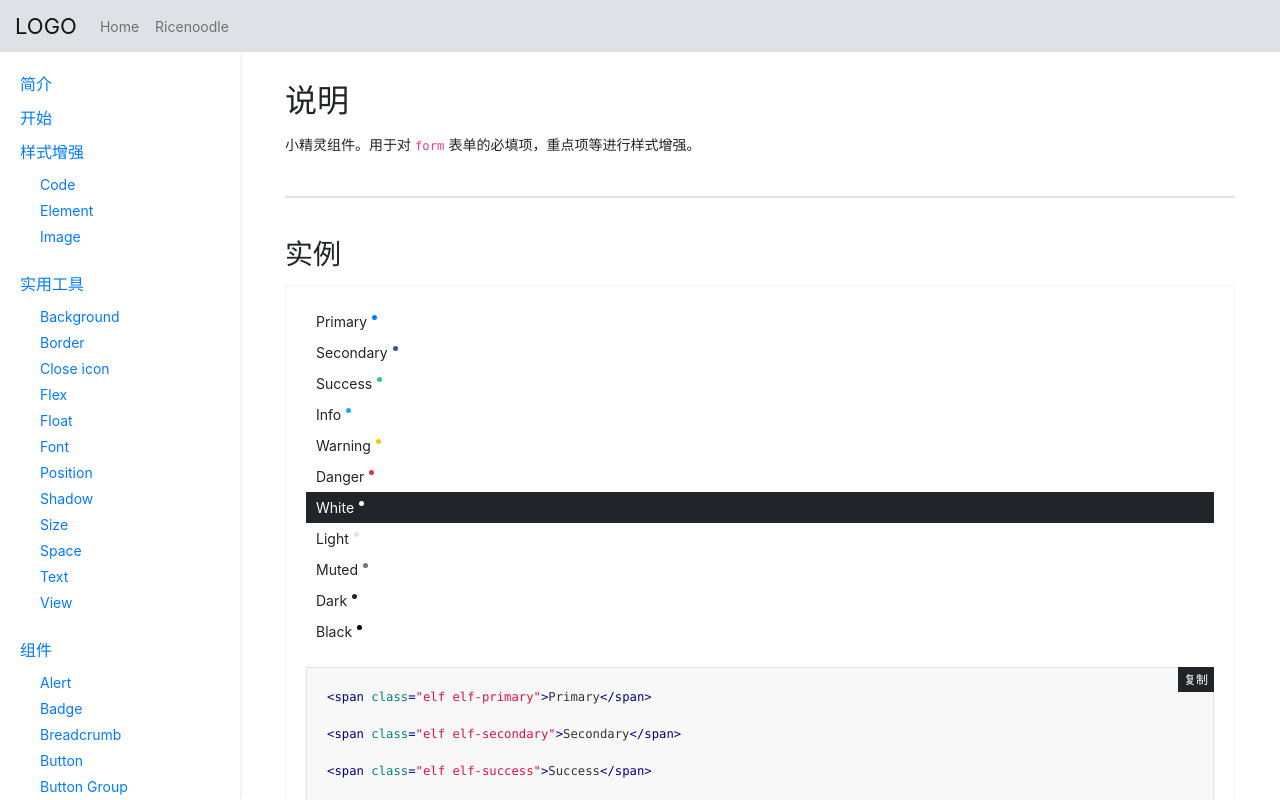
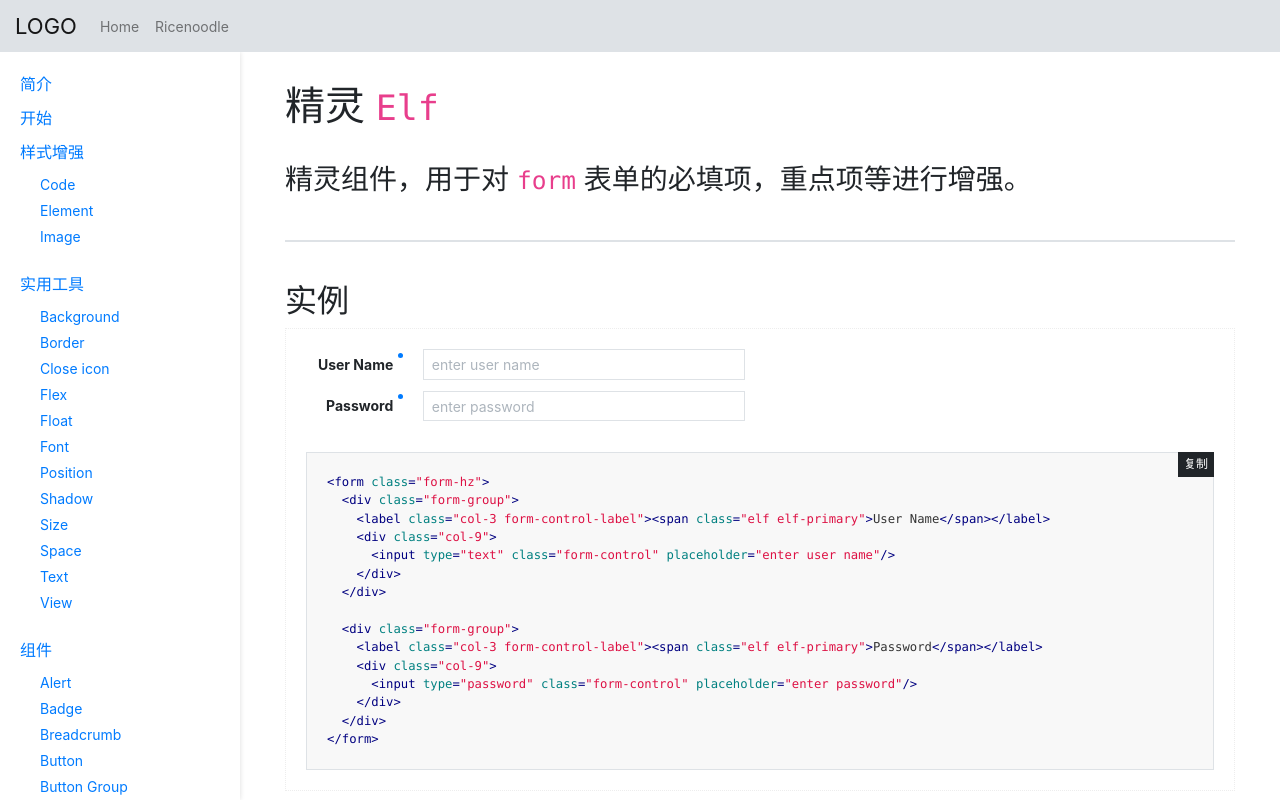
Before and after one commit to yayocn/yayocn-web, a React app: page /ricenoodle/components/elf in a window 1280 px wide. Shown: the top 800 px of the page. Built offline with nearby package versions, Linux system fonts and the light colour scheme.

Commit message:
improve elf

```diff
--- a/src/view/ricenoodle/components/Elf.js
+++ b/src/view/ricenoodle/components/Elf.js
@@ -6,7 +6,7 @@ import common from '../../../../public/scss/common.scss'
 import style from '../style.scss';
 
 const ELF = {
-  situation: [
+  theme: [
     { title: 'Primary', key: '', subTitle: '', className: 'elf elf-primary', },
     { title: 'Secondary', key: '', subTitle: '', className: 'elf elf-secondary', },
     { title: 'Success', key: '', subTitle: '', className: 'elf elf-success', },
@@ -26,6 +26,24 @@ const ELF = {
 };
 
 export default class Breadcrumb extends Component {
+
+  createFormCode = () => {
+    return `<form class="form-hz">
+  <div class="form-group">
+    <label class="col-3 form-control-label"><span class="elf elf-primary">User Name</span></label>
+    <div class="col-9">
+      <input type="text" class="form-control" placeholder="enter user name"/>
+    </div>
+  </div>
+
+  <div class="form-group">
+    <label class="col-3 form-control-label"><span class="elf elf-primary">Password</span></label>
+    <div class="col-9">
+      <input type="password" class="form-control" placeholder="enter password"/>
+    </div>
+  </div>
+</form>`;
+  }
 
   createCode = (target) => {
     const data = ELF[target];
@@ -47,13 +65,52 @@ export default class Breadcrumb extends Component {
   render () {
     return (
       <PageWrapper>
-        <h2>说明</h2>
-        <p>小精灵组件。用于对 <code>form</code> 表单的必填项，重点项等进行样式增强。</p>
+        <h1>精灵 <code>Elf</code></h1>
+        <p className="font-2x font-100">精灵组件，用于对 <code>form</code> 表单的必填项，重点项等进行增强。</p>
 
         <div className="divider divider-bold divider-lg"></div>
 
-        <h3>实例</h3>
-        <p></p>
+        <h2>实例</h2>
+        <div className={classnames(style['util-elf'])}>
+          <div className="row">
+            <div className="col-12">
+              <div className={classnames(common['feature-example'])}>
+                <div className={classnames(common['example-view'])}>
+                  <div className="row">
+                    <div className="col-lg-6 col-12">
+                      <form className="form-hz">
+                        <div className="form-group">
+                          <label className="col-3 form-control-label"><span className="elf elf-primary">User Name</span></label>
+                          <div className="col-9">
+                            <input type="text" className="form-control" placeholder="enter user name"/>
+                          </div>
+                        </div>
+
+                        <div className="form-group">
+                          <label className="col-3 form-control-label"><span className="elf elf-primary">Password</span></label>
+                          <div className="col-9">
+                            <input type="password" className="form-control" placeholder="enter password"/>
+                          </div>
+                        </div>
+                      </form>
+                    </div>
+                  </div>
+                </div>
+                <div className={classnames(common['example-code'])}>
+                  <Highlight>
+                    {
+                      this.createFormCode()
+                    }
+                  </Highlight>
+                </div>
+              </div>
+            </div>
+          </div>
+        </div>
+
+        <div className="divider divider-lg"></div>
+        <h2>主题</h2>
+        <p>Ricenoodle 提供了 <code>11</code> 种主题颜色。</p>
         <div className={classnames(style['util-elf'])}>
           <div className="row">
             <div className="col-12">
@@ -62,7 +119,7 @@ export default class Breadcrumb extends Component {
                   <div className="row">
                     <div className="col-12">
                       {
-                        ELF.situation.map((item, index) => {
+                        ELF.theme.map((item, index) => {
                           return (
                             <div className={classnames('ph-10 pv-5', {'bg-dark text-white': item.title === 'White'})} key={index}>
                               <span className={classnames(item.className, style['elf-feature'])} key={index} >
@@ -78,7 +135,7 @@ export default class Breadcrumb extends Component {
                 <div className={classnames(common['example-code'])}>
                   <Highlight>
                     {
-                      this.createCode('situation')
+                      this.createCode('theme')
                     }
                   </Highlight>
                 </div>
@@ -88,7 +145,7 @@ export default class Breadcrumb extends Component {
         </div>
 
         <div className="divider divider-lg"></div>
-        <h3>位置</h3>
+        <h2>位置</h2>
         <p>通过后缀 <code>-prev</code> 可以将小图标放在文字前面。</p>
         <div className={classnames(style['util-elf'])}>
           <div className="row">
@@ -100,8 +157,8 @@ export default class Breadcrumb extends Component {
                       {
                         ELF.position.map((item, index) => {
                           return (
-                            <div className={classnames('ph-10 pv-5', {'bg-dark text-white': item.title === 'White'})}>
-                              <span className={classnames(item.className, style['elf-feature'])} key={index} >
+                            <div className={classnames('ph-10 pv-5', {'bg-dark text-white': item.title === 'White'})} key={index} >
+                              <span className={classnames(item.className, style['elf-feature'])}>
                                 {item.title}
                               </span>
                             </div>
```
